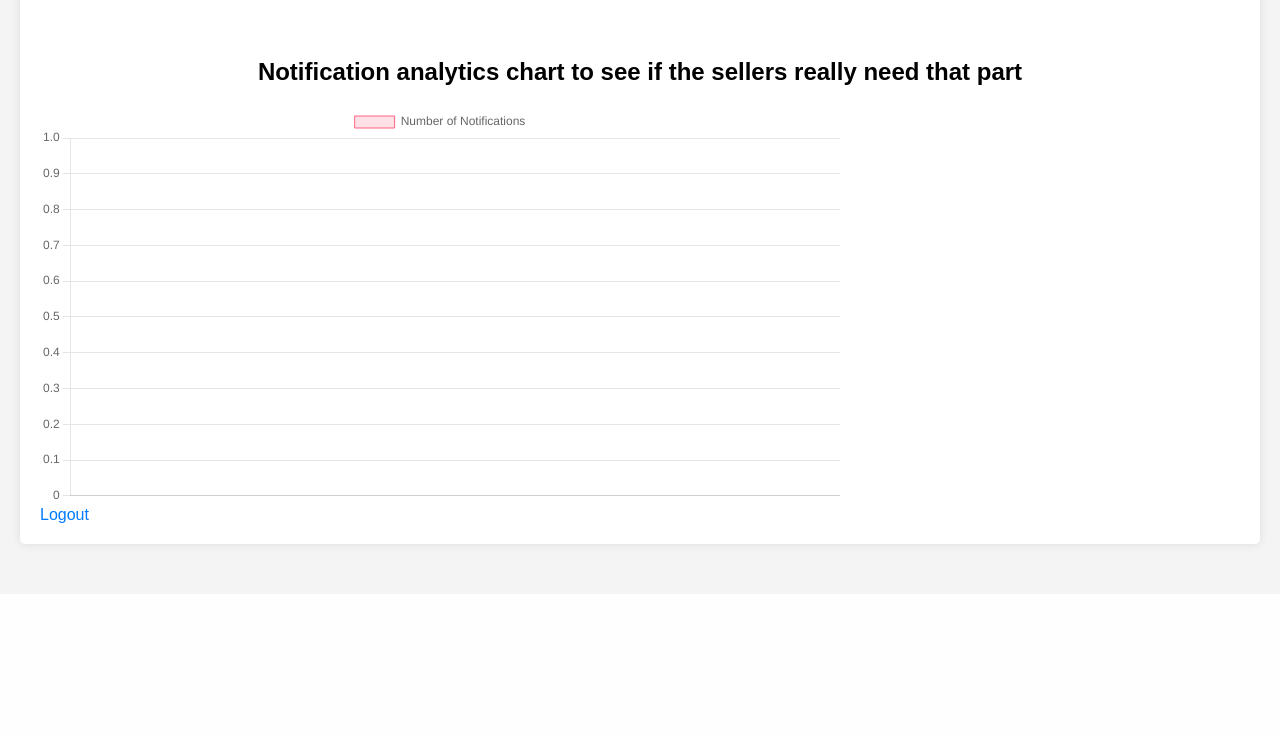
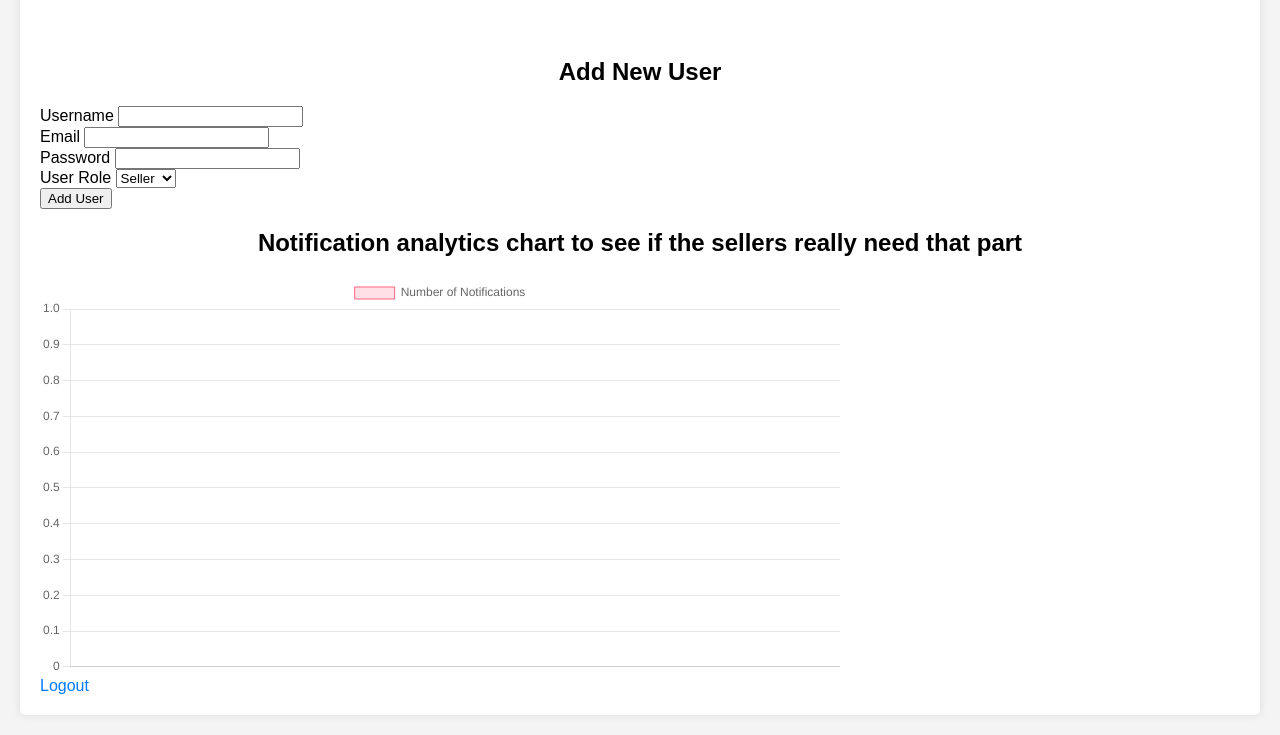
Before and after one commit to MphephuSamuel/EstavueEstate, a PHP site: page /admin_dashboard.php in a window 1280 px wide. Shown: the part 206-941 px from the top of the page. Before the commit the page ends 756 px from the top, so only its background shows below. Run offline with PHP 8.4, Linux system fonts and the light colour scheme; the visitor is signed in with stand-in values (Sample User, id 1); data that the repository does not hold is empty; a stand-in replaces the project's code that opens the database connection.

Commit message:
feedback

```diff
--- a/admin_dashboard.php
+++ b/admin_dashboard.php
@@ -124,6 +124,30 @@ while ($row = $result->fetch_assoc()) {
             </tbody>
         </table>
         <br>
+
+        <h2>Add New User</h2>
+<form action="add_user.php" method="post">
+    <div>
+        <label>Username</label>
+        <input type="text" name="username" required>
+    </div>
+    <div>
+        <label>Email</label>
+        <input type="email" name="email" required>
+    </div>
+    <div>
+        <label>Password</label>
+        <input type="password" name="password" required>
+    </div>
+    <div>
+        <label>User Role</label>
+        <select name="role" required>
+            <option value="seller">Seller</option>
+            <option value="admin">Admin</option>
+        </select>
+    </div>
+    <button type="submit">Add User</button>
+</form>
         <h2>Notification analytics chart to see if the sellers really need that part</h2>
         <!-- Display Notification Analytics Chart -->
     <div style="width: 800px; height: 400px;">
```
Also changed, not shown: add_user.php (added, +30 -0 lines).
